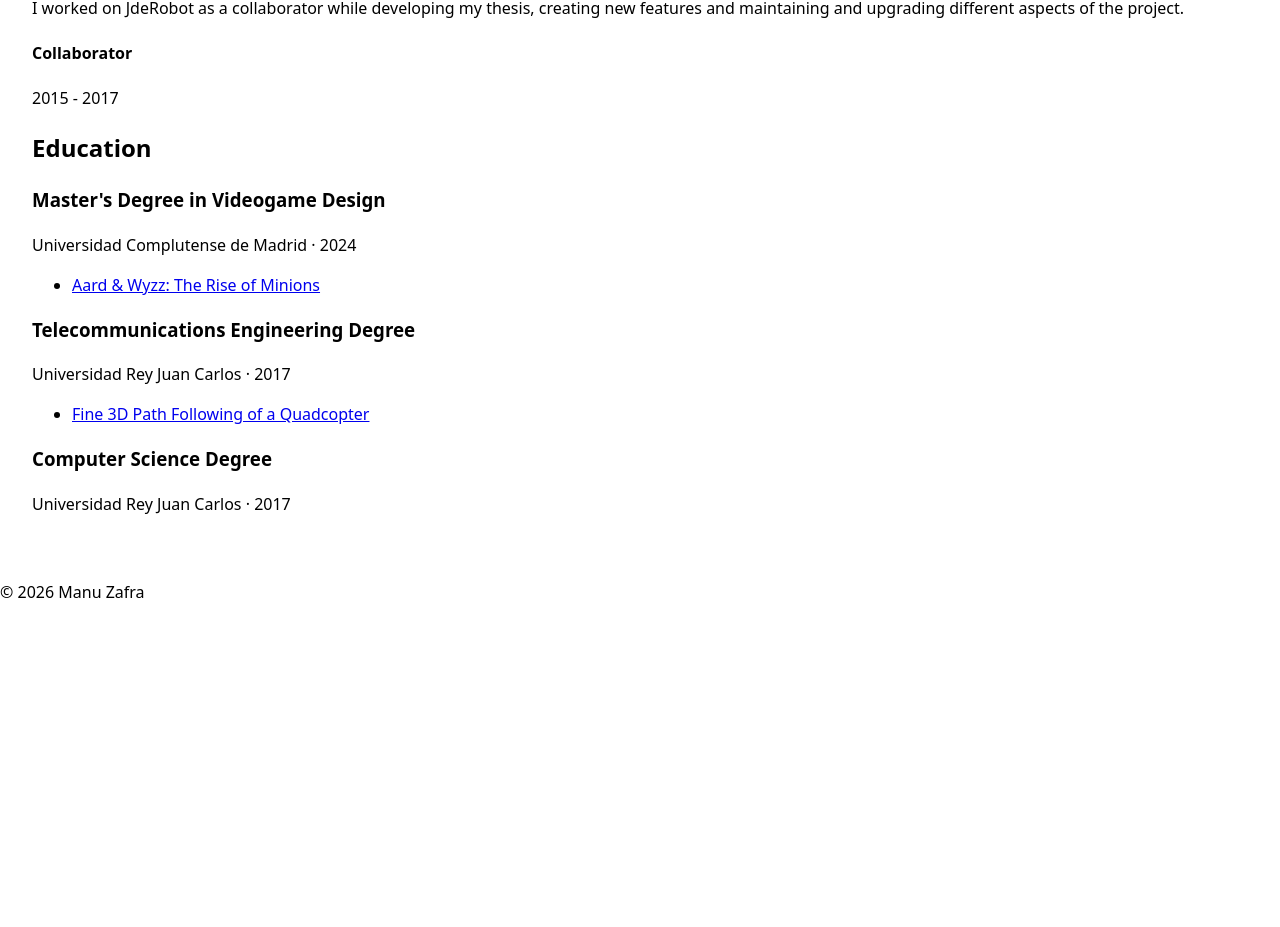
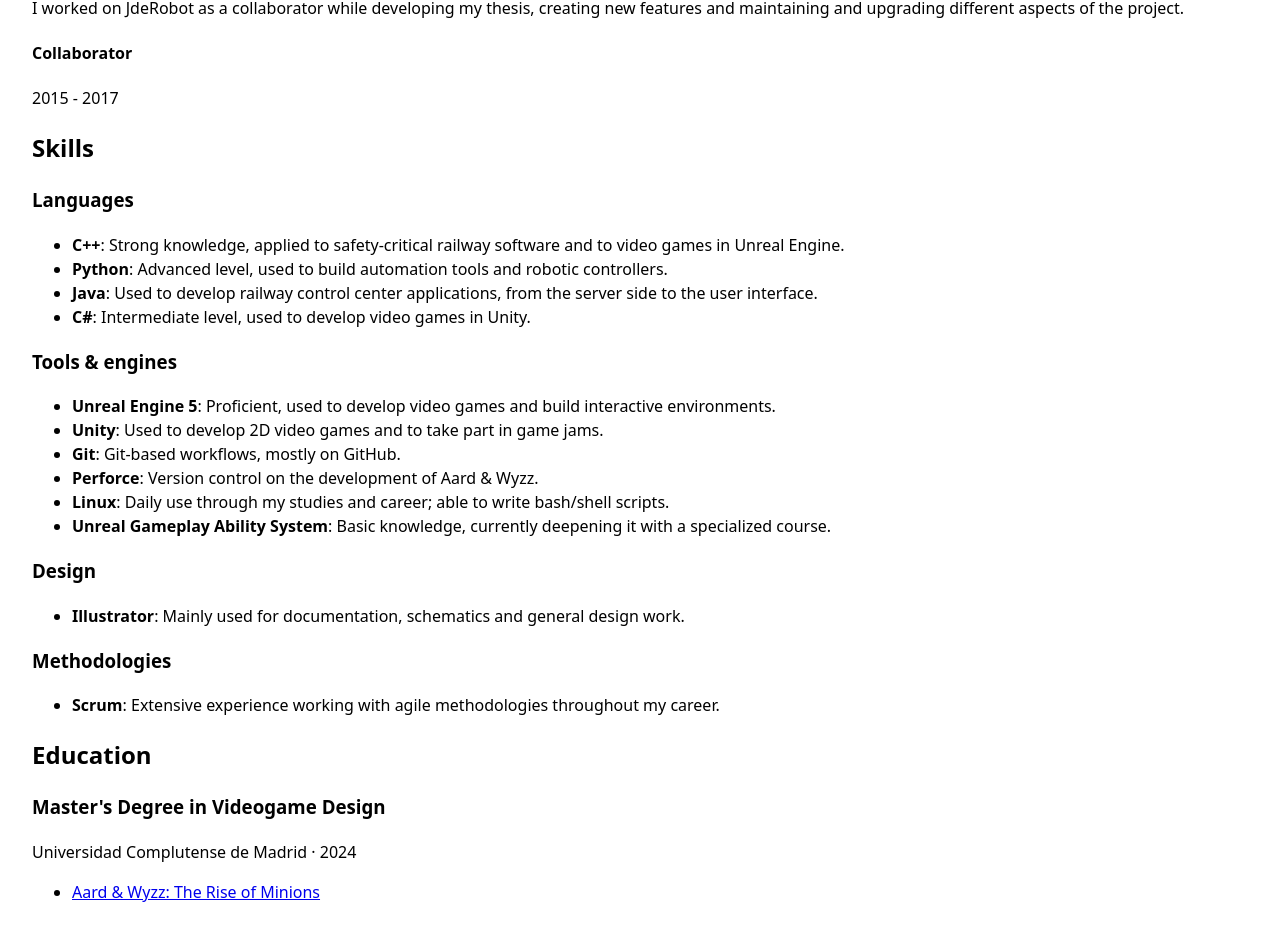
Before and after one commit to mazafrav/manu-zafra-react, a React (Vite) app: page / in a window 1280 px wide. Shown: the part 2360-3287 px from the top of the page. Before the commit the page ends 2980 px from the top, so only its background shows below. Built offline with nearby package versions, Linux system fonts and the light colour scheme.

Commit message:
Added skills component

```diff
--- a/src/App.tsx
+++ b/src/App.tsx
@@ -5,6 +5,7 @@
 import Header from './components/Header'
 import Hero from './components/Hero'
 import Projects from './components/Projects'
+import Skills from './components/Skills'
 
 function App() {
   return (
@@ -14,6 +15,7 @@
         <Hero />
         <Projects />
         <Experience />
+        <Skills />
         <Education />
       </main>
       <Footer />
--- /dev/null
+++ b/src/components/SkillItem.tsx
@@ -0,0 +1,15 @@
+import type { Skill } from '../data/skills'
+
+interface SkillItemProps {
+  skill: Skill
+}
+
+function SkillItem({ skill }: SkillItemProps) {
+  return (
+    <li>
+      <strong>{skill.name}</strong>: {skill.summary}
+    </li>
+  )
+}
+
+export default SkillItem
--- /dev/null
+++ b/src/components/Skills.tsx
@@ -0,0 +1,40 @@
+import { skills } from '../data/skills'
+import type { Category } from '../data/skills'
+import SkillItem from './SkillItem'
+
+// Display order and heading of each group. `Record<Category, …>` makes TS
+// complain if a category is added to the type and not listed here.
+const groupTitles: Record<Category, string> = {
+  language: 'Languages',
+  software: 'Tools & engines',
+  design: 'Design',
+  soft: 'Methodologies',
+  other: 'Other',
+}
+
+const categories = Object.keys(groupTitles) as Category[]
+
+function Skills() {
+  return (
+    <section id="skills">
+      <h2>Skills</h2>
+      {categories.map((category) => {
+        const group = skills.filter((skill) => skill.category === category)
+        // An empty group would render a heading with nothing under it.
+        if (group.length === 0) return null
+        return (
+          <div key={category}>
+            <h3>{groupTitles[category]}</h3>
+            <ul>
+              {group.map((skill) => (
+                <SkillItem key={skill.name} skill={skill} />
+              ))}
+            </ul>
+          </div>
+        )
+      })}
+    </section>
+  )
+}
+
+export default Skills
--- /dev/null
+++ b/src/data/skills.ts
@@ -0,0 +1,70 @@
+export type Category = 'language' | 'software' | 'soft' | 'design' | 'other'
+
+export interface Skill {
+  name: string
+  summary: string
+  category: Category
+}
+
+export const skills: Skill[] = [
+  {
+    name: 'C++',
+    summary: 'Strong knowledge, applied to safety-critical railway software and to video games in Unreal Engine.',
+    category: 'language',
+  },
+  {
+    name: 'Python',
+    summary: 'Advanced level, used to build automation tools and robotic controllers.',
+    category: 'language',
+  },
+  {
+    name: 'Java',
+    summary: 'Used to develop railway control center applications, from the server side to the user interface.',
+    category: 'language',
+  },
+  {
+    name: 'C#',
+    summary: 'Intermediate level, used to develop video games in Unity.',
+    category: 'language',
+  },
+  {
+    name: 'Unreal Engine 5',
+    summary: 'Proficient, used to develop video games and build interactive environments.',
+    category: 'software',
+  },
+  {
+    name: 'Unity',
+    summary: 'Used to develop 2D video games and to take part in game jams.',
+    category: 'software',
+  },
+  {
+    name: 'Git',
+    summary: 'Git-based workflows, mostly on GitHub.',
+    category: 'software',
+  },
+  {
+    name: 'Perforce',
+    summary: 'Version control on the development of Aard & Wyzz.',
+    category: 'software',
+  },
+  {
+    name: 'Linux',
+    summary: 'Daily use through my studies and career; able to write bash/shell scripts.',
+    category: 'software',
+  },
+  {
+    name: 'Unreal Gameplay Ability System',
+    summary: 'Basic knowledge, currently deepening it with a specialized course.',
+    category: 'software',
+  },
+  {
+    name: 'Illustrator',
+    summary: 'Mainly used for documentation, schematics and general design work.',
+    category: 'design',
+  },
+  {
+    name: 'Scrum',
+    summary: 'Extensive experience working with agile methodologies throughout my career.',
+    category: 'soft',
+  },
+]
```
